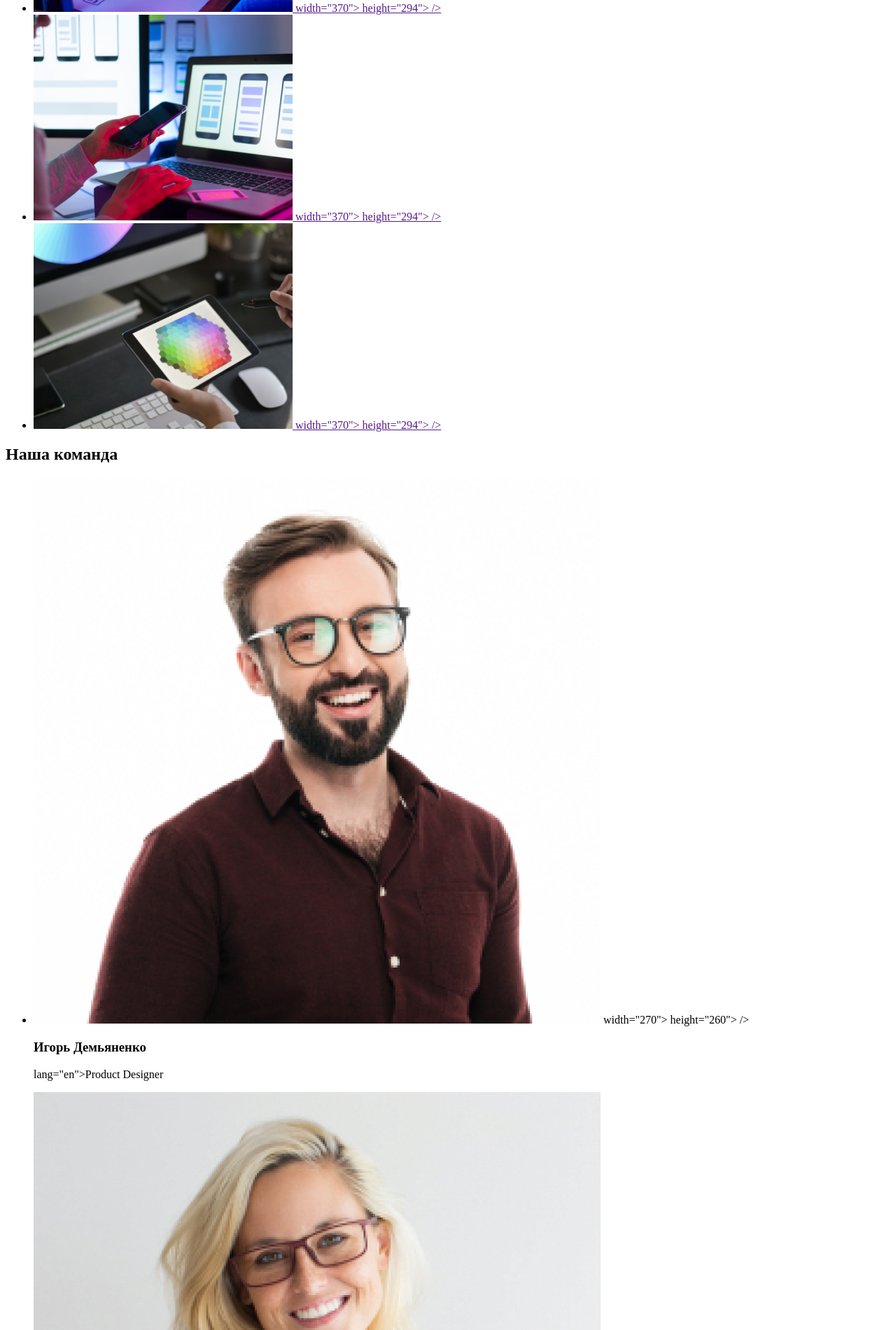
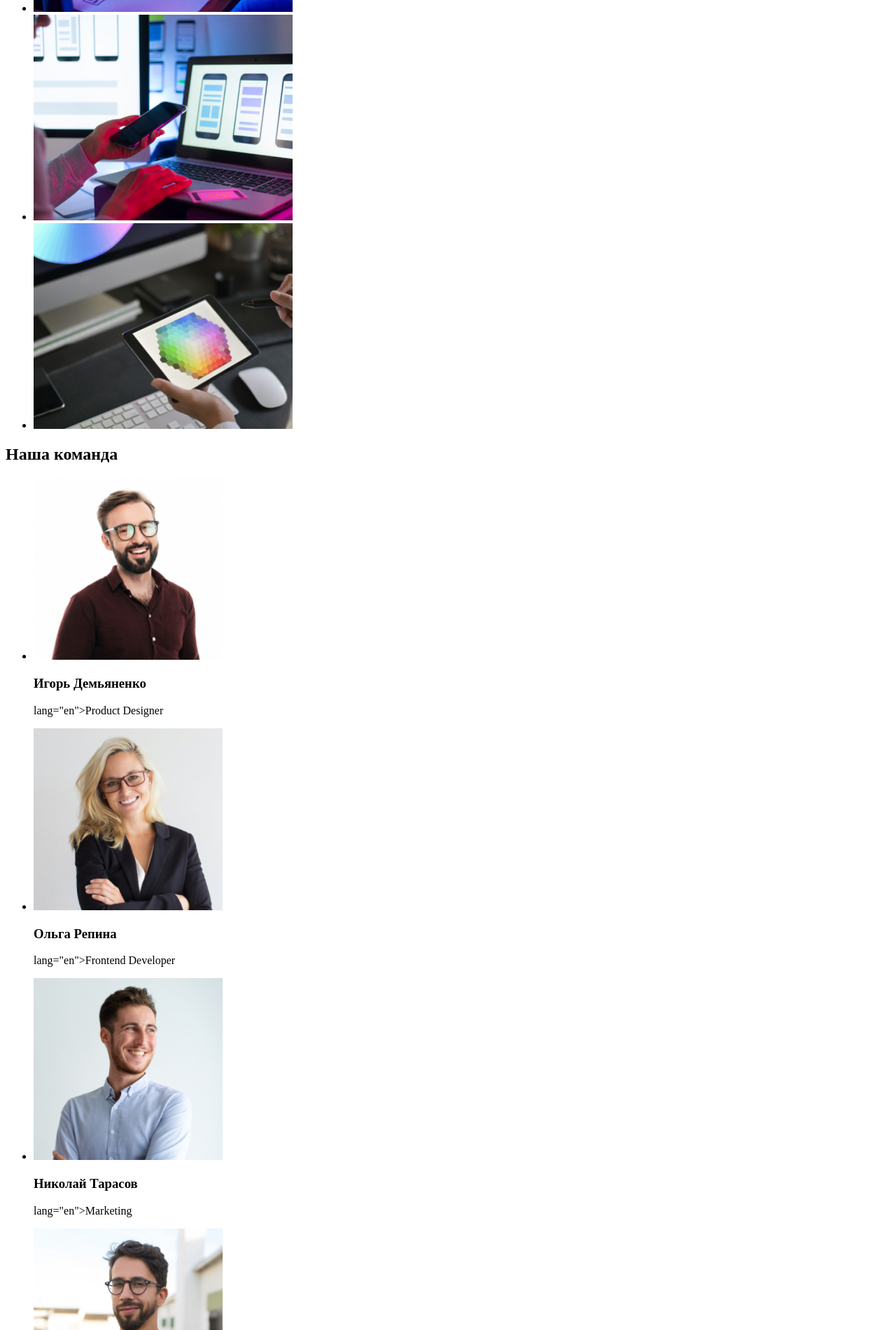
Before and after one commit to Maryna-Yefimenko/goit-markup-hw-01, a plain HTML site: page index.html in a window 1280 px wide. Shown: the part 899-2800 px from the top of the page at 70% size. Drawn offline with Linux system fonts and the light colour scheme.

Commit message:
Сохраняет width и height

```diff
--- a/index.html
+++ b/index.html
@@ -60,25 +60,25 @@
                 <li>
                     <a href="">
                         <img src="./img/work-1.jpg"
-                        alt="Компьютерные технологии">
-                        width="370">
-                        height="294">
+                        alt="Компьютерные технологии"
+                        width="370"
+                        height="294"
                     /></a>
                 </li>
                 <li>
                     <a href="">
                         <img src="./img/work-2.jpg"
-                        alt="Мобильные технологии">
-                        width="370">
-                        height="294">
+                        alt="Мобильные технологии"
+                        width="370"
+                        height="294"
                     /></a>
                 </li>
                 <li>
                     <a href="">
                         <img src="./img/work-3.jpg"
-                        alt="Дизайн">
-                        width="370">
-                        height="294">
+                        alt="Дизайн"
+                        width="370"
+                        height="294"
                         /></a>
                 </li>
             </ul>
@@ -90,9 +90,10 @@
                 <li>
                     <img
                     src="./img/Person-1.jpg"
-                    alt="Дизайнер-мужчина в бордовой рубашке">
-                    width="270">
-                    height="260"> />
+                    alt="Дизайнер-мужчина в бордовой рубашке"
+                    width="270"
+                    height="260"
+                    />
                     <h3>Игорь Демьяненко</h3>
                     <p>lang="en">Product Designer</p>
                 </li>
@@ -100,9 +101,10 @@
                 <li>
                     <img
                     src="./img/Person-2.jpg"
-                    alt="Разработчик-девушка">
-                    width="270">
-                    height="260"> />
+                    alt="Разработчик-девушка"
+                    width="270"
+                    height="260"
+                    />
                     <h3>Ольга Репина</h3>
                     <p>lang="en">Frontend Developer</p>
                 </li>
@@ -110,9 +112,10 @@
                 <li>
                     <img
                     src="./img/Person-3.jpg"
-                    alt="Маркетолог-мужчина в белой рубашке">
-                    width="270">
-                    height="260"> />
+                    alt="Маркетолог-мужчина в белой рубашке"
+                    width="270"
+                    height="260"
+                    />
                     <h3>Николай Тарасов</h3>
                     <p> lang="en">Marketing</p>
                 </li>
@@ -120,9 +123,10 @@
                 <li>
                     <img
                     src="./img/Person-4.jpg"
-                    alt="Дизайнер-мужчина в черной футболке">
-                    width="270">
-                    height="260"> />
+                    alt="Дизайнер-мужчина в черной футболке"
+                    width="270"
+                    height="260"
+                    />
                     <h3>Михаил Ермаков</h3>
                     <p> lang="en">UI Designer</p>
                 </li>
```
